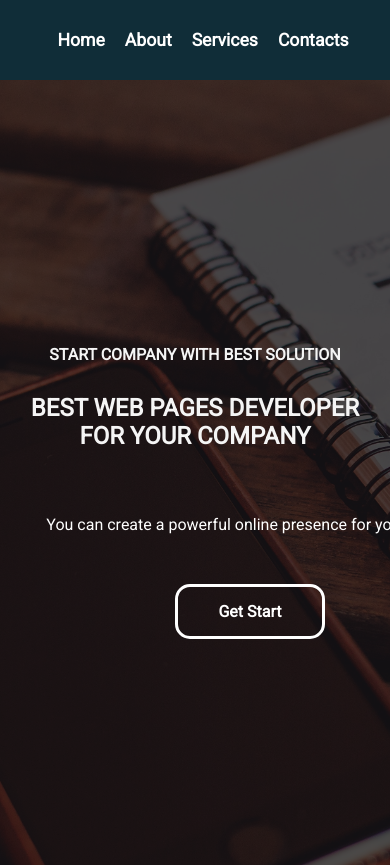
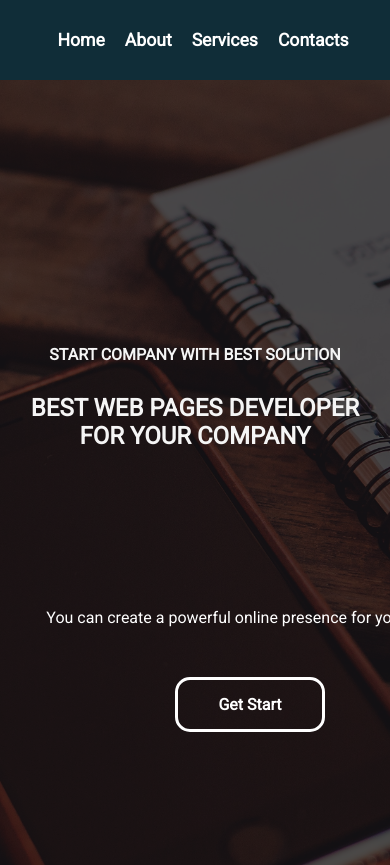
Before and after one commit to alfredonovela00/web-site-responsivo, a plain HTML site: page index.html in a window 390 px wide. Shown: the top 865 px of the page. Drawn offline with Linux system fonts and the light colour scheme; a web font is replaced by a local one.

Commit message:
update css

```diff
--- a/assets/css/style.css
+++ b/assets/css/style.css
@@ -265,6 +265,11 @@ h4 {
         display: none;
     }
 
+    #start{
+        display: flex;
+        flex-direction: column;
+    }
+
     header{
         padding: 30px;
     }
```
